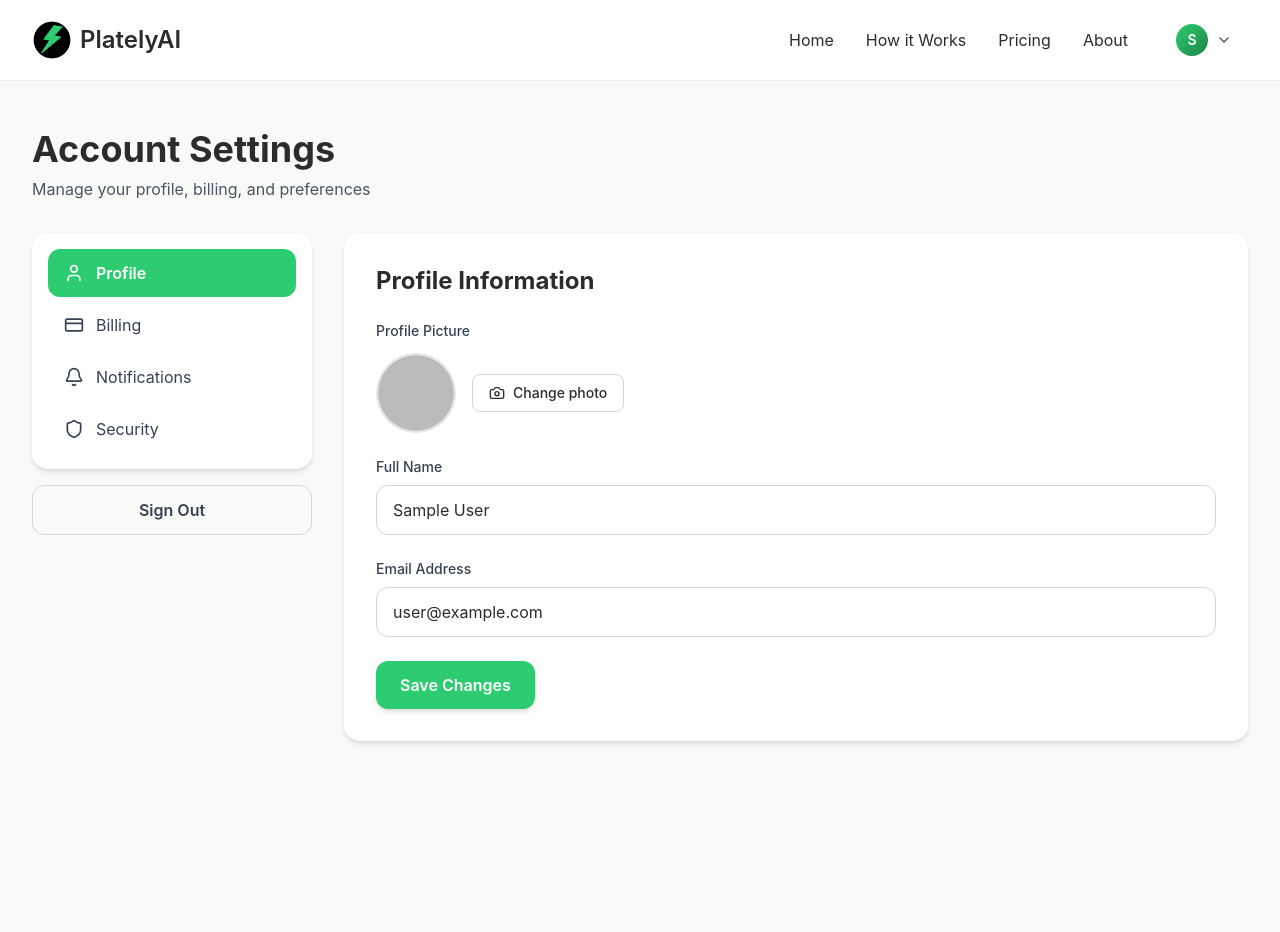
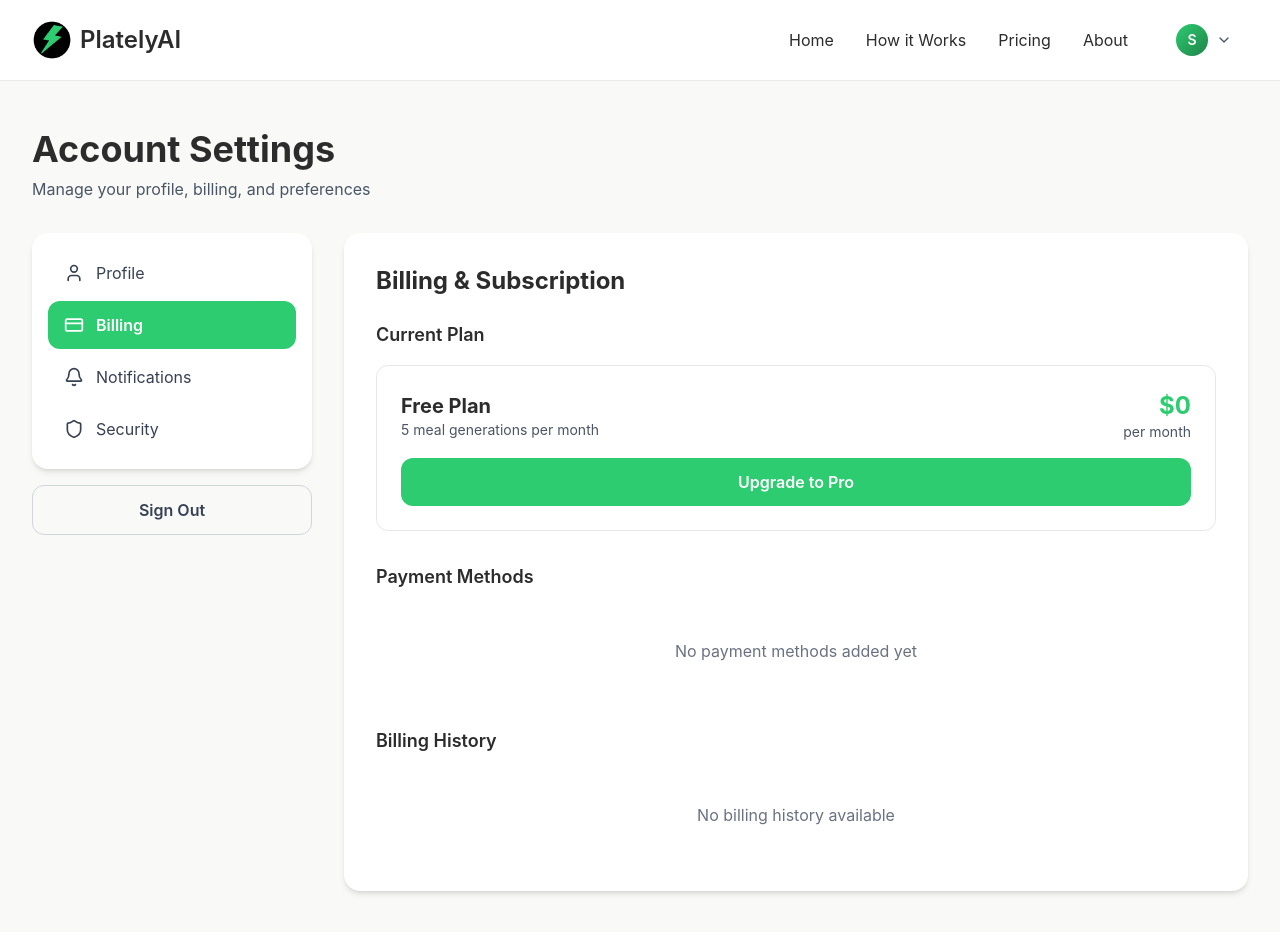
Before and after one commit to timmyl2410/PlatelyAI, a React (Vite) app: page /account in a window 1280 px wide. Shown: the top 932 px of the page. Before the commit the page ends 881 px from the top, so only its background shows below. Built offline with nearby package versions, Linux system fonts and the light colour scheme; no server answers; sample sign-in values are in the browser's storage.

Commit message:
Refetch user entitlements after Stripe checkout

```diff
--- a/src/app/components/AccountPage.tsx
+++ b/src/app/components/AccountPage.tsx
@@ -1,15 +1,17 @@
 import { useState, useEffect, useRef } from 'react';
-import { useNavigate } from 'react-router-dom';
+import { useNavigate, useSearchParams } from 'react-router-dom';
 import { User, CreditCard, Bell, Shield, Camera, Mail, Lock, Trash2, Loader2, Check } from 'lucide-react';
 import { updateProfile, updatePassword, EmailAuthProvider, reauthenticateWithCredential, signOut } from 'firebase/auth';
 import { auth } from '../../lib/firebase';
 import { useAuth } from '../../lib/useAuth';
+import { refetchUserEntitlements } from '../../lib/entitlements';
 
 type Tab = 'profile' | 'billing' | 'notifications' | 'security';
 
 export function AccountPage() {
   const navigate = useNavigate();
-  const [activeTab, setActiveTab] = useState<Tab>('profile');
+  const [searchParams, setSearchParams] = useSearchParams();
+  const [activeTab, setActiveTab] = useState<Tab>('billing');
   const { user, loading } = useAuth();
   const [isLoading, setIsLoading] = useState(false);
   const [saveSuccess, setSaveSuccess] = useState(false);
@@ -50,8 +52,20 @@ export function AccountPage() {
       } catch {
         setPhotoURL(user.photoURL || '');
       }
+
+      // Check if returning from Stripe checkout
+      const sessionId = searchParams.get('session_id');
+      if (sessionId) {
+        // Refetch entitlements to update tier status
+        refetchUserEntitlements(user.uid);
+        // Remove session_id from URL
+        searchParams.delete('session_id');
+        setSearchParams(searchParams, { replace: true });
+        // Show billing tab
+        setActiveTab('billing');
+      }
     }
-  }, [user, loading, navigate]);
+  }, [user, loading, navigate, searchParams, setSearchParams]);
 
   const handleSignOut = async () => {
     try {
```
